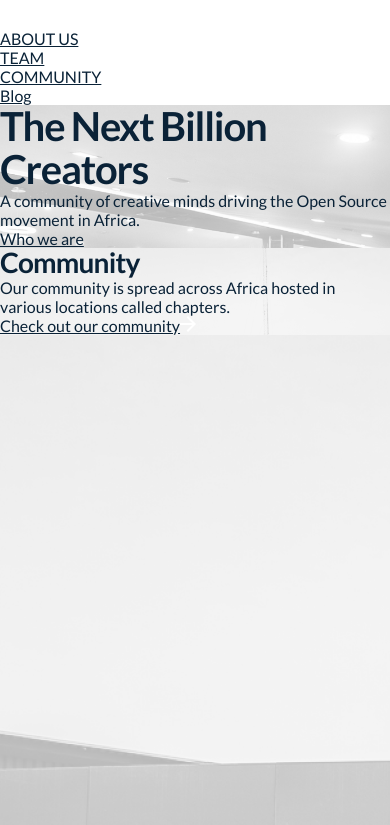
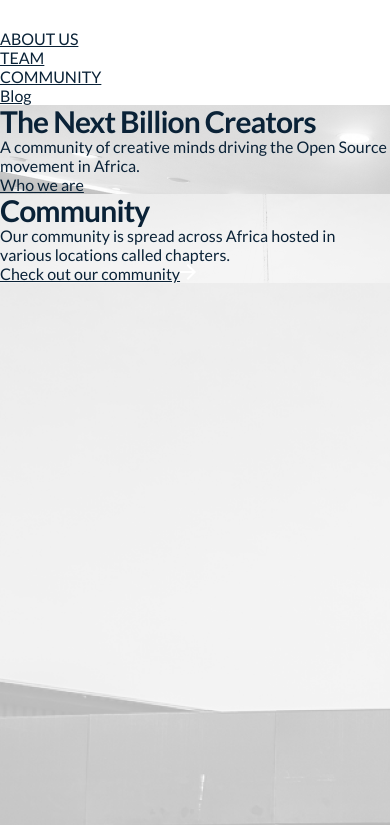
Before and after one commit to oscafrica/oscafrica.org-v2, a Next.js app: page / in a window 390 px wide. Shown: the top 825 px of the page. Built offline with nearby package versions, Linux system fonts and the light colour scheme.

Commit message:
make index page responsive

```diff
--- a/src/components/atoms/Typography/Headings/SectionTitle/SectionTitle.tsx
+++ b/src/components/atoms/Typography/Headings/SectionTitle/SectionTitle.tsx
@@ -13,6 +13,10 @@ interface SectionTitleProps {
 
 const H2 = styled.h2`
   font-size: ${({ fontSize }: { fontSize: fontSize }) => `${fontSize}px`};
+
+  @media screen and (max-width: 767px) {
+    font-size: 30px;
+  }
 `;
 
 const SectionTitle: React.FC<SectionTitleProps> = ({ children, className, color = "black", fontSize = "28" }) => {
--- a/src/pages/index.tsx
+++ b/src/pages/index.tsx
@@ -19,28 +19,27 @@ const IndexPage = () => {
   return (
     <>
       <SEOHead />
-      <div className="bg-black min-h-screen max-h-screen overflow-hidden flex flex-col">
+      <div className="bg-black lg:min-h-screen lg:max-h-screen overflow-hidden flex flex-col">
         <NavBar tune="light" />
 
-        <main className="flex min-h-screen -mt-28 flex-grow">
-          <SectionWithBackground background="bg-1" className="w-2/3">
-            <div className="min-h-full bg-secondary hover:bg-opacity-80 bg-opacity-50 w-full pl-32 flex flex-col justify-end items-start pb-72">
-              <SectionTitle color="white" fontSize="40">
+        <main className="flex flex-col lg:flex-row min-h-screen lg:-mt-28 flex-grow">
+          <SectionWithBackground background="bg-1" className="w-full h-full lg:h-auto lg:w-2/3">
+            <div className="min-h-full bg-secondary pt-96 lg:pt-0 hover:bg-opacity-80 bg-opacity-50 w-full px-10 lg:pl-32 flex flex-col justify-end items-start pb-48 lg:pb-72">
+              <SectionTitle color="white" fontSize="40" className="pt-16 lg:pt-0">
                 The Next Billion Creators
               </SectionTitle>
-              <p className="text-white font-medium text-paragraph-2 mb-16 mt-8">
-                A community of creative minds driving the Open Source
-                <br /> movement in Africa.
+              <p className="text-white font-medium lg:w-1/2 text-paragraph-2 mb-16 mt-8">
+                A community of creative minds driving the Open Source movement in Africa.
               </p>
               <Link href="/about-us">
-                <a className="bg-white font-medium hover:bg-primary rounded-primary duration-200 transition-all py-6 px-10">
+                <a className="bg-white hidden lg:inline-block font-medium hover:bg-primary rounded-primary duration-200 transition-all py-6 px-10">
                   Who we are
                 </a>
               </Link>
             </div>
           </SectionWithBackground>
 
-          <section className="w-1/3 flex flex-col">
+          <section className="w-full h-screen lg:h-auto lg:w-1/3 flex flex-col">
             <SectionWithBackground background="bg-2" className="flex-grow">
               <div className="flex flex-col bg-blue-500 bg-opacity-30 hover:bg-opacity-80 h-full justify-end px-16 pb-16">
                 <SectionTitle color="white" fontSize="28">
```
